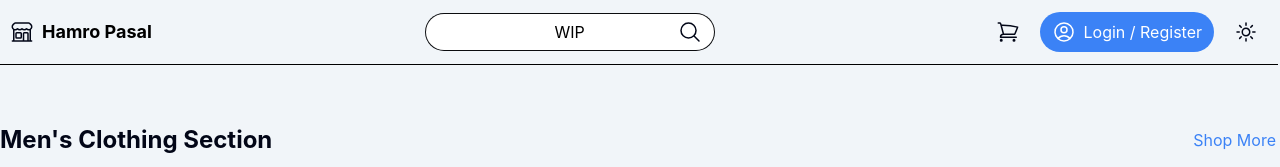
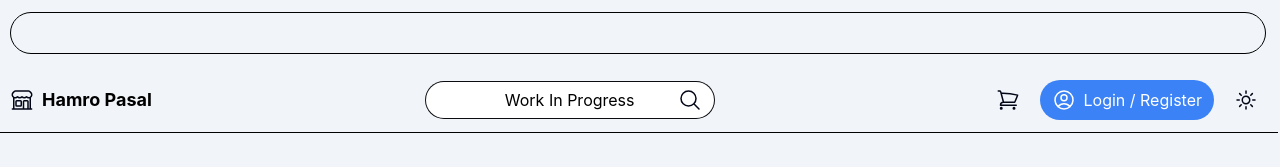
Before and after one commit to kawaaii/ecommerce-project, a React (Vite) app: page / in a window 1280 px wide. Shown: the top 167 px of the page. Built offline with nearby package versions, Linux system fonts and the light colour scheme; the HTML template or start-up script is replaced by a standard one.

Commit message:
Add TopHeader to the navigationBar

```diff
--- a/src/components/Category.jsx
+++ b/src/components/Category.jsx
@@ -64,7 +64,7 @@ const Category = () => {
       {!imagesLoaded || products.length === 0 ? (
         <p>Loading...</p>
       ) : (
-        <section className="container mt-10 flex flex-col gap-14">
+        <section className="container mt-20 flex flex-col gap-14">
           {Object.keys(groupedProducts).map((categoryName) => {
             const categorySection =
               groupedProducts[categoryName][0].category.section;
--- a/src/components/NavigationBar.jsx
+++ b/src/components/NavigationBar.jsx
@@ -5,12 +5,17 @@ import MoonIcon from "../images/icons/MoonIcon";
 import ShopIcon from "../images/icons/ShopIcon";
 import CartIcon from "../images/icons/CartIcon";
 import { useDarkMode } from "./DarkMode";
+import TopHeader from "./TopHeader";
 
 const NavigationBar = () => {
   const { isDarkMode, toggleDarkMode } = useDarkMode();
 
   return (
-    <div className="fixed top-0 flex w-full items-center justify-between border-b border-black bg-slate-100 p-3 dark:border-white dark:bg-neutral-900">
+    <div className="fixed top-0 flex w-full flex-col gap-5 border-b border-black bg-slate-100 p-3 dark:border-white dark:bg-neutral-900">
+      <div className="topHeader">
+        <TopHeader />
+      </div>
+      <div className="mainHeader flex flex-row items-center justify-between">
         <a href="/" className="navBarLogo flex items-center gap-2">
           <ShopIcon className="text-4xl text-black dark:text-white" />
           <strong className="text-lg text-black dark:text-white">
@@ -23,7 +28,7 @@ const NavigationBar = () => {
               <input
                 type="text"
                 className="h-9 w-72 rounded-full text-center text-black placeholder-black ring-1 ring-[#0b0c0f] placeholder:text-center placeholder:decoration-transparent dark:bg-neutral-900 dark:text-white dark:placeholder-white dark:ring-1 dark:ring-[#d1d1d1]"
-              placeholder="WIP"
+                placeholder="Work In Progress"
               />
               <button type="submit" className="absolute inset-y-0 right-2 pr-1">
                 <MagnifyingGlassIcon className="ml-[-0.5rem]" />
@@ -56,6 +61,7 @@ const NavigationBar = () => {
           </button>
         </div>
       </div>
+    </div>
   );
 };
 
--- /dev/null
+++ b/src/components/TopHeader.jsx
@@ -0,0 +1,17 @@
+const TopHeader = () => {
+  return (
+    <section className="dark:bg-gray-900">
+      <marquee
+        behavior="scroll"
+        direction="left"
+        className="mx-auto rounded-full border border-black p-2 dark:border-gray-700"
+      >
+        <p className="text-black dark:text-gray-300">
+          Any required announcements would be done here.
+        </p>
+      </marquee>
+    </section>
+  );
+};
+
+export default TopHeader;
```
Lines whose indentation alone changed are shown as unchanged.
